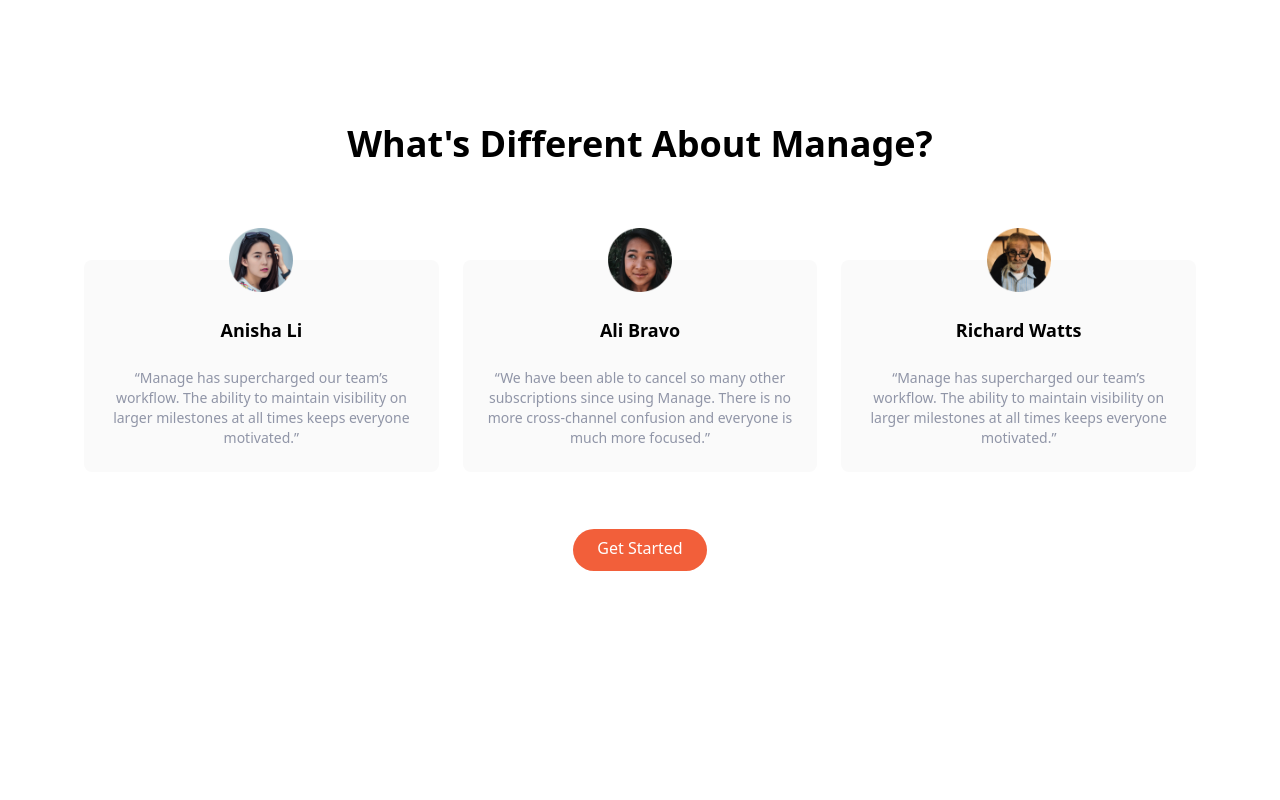
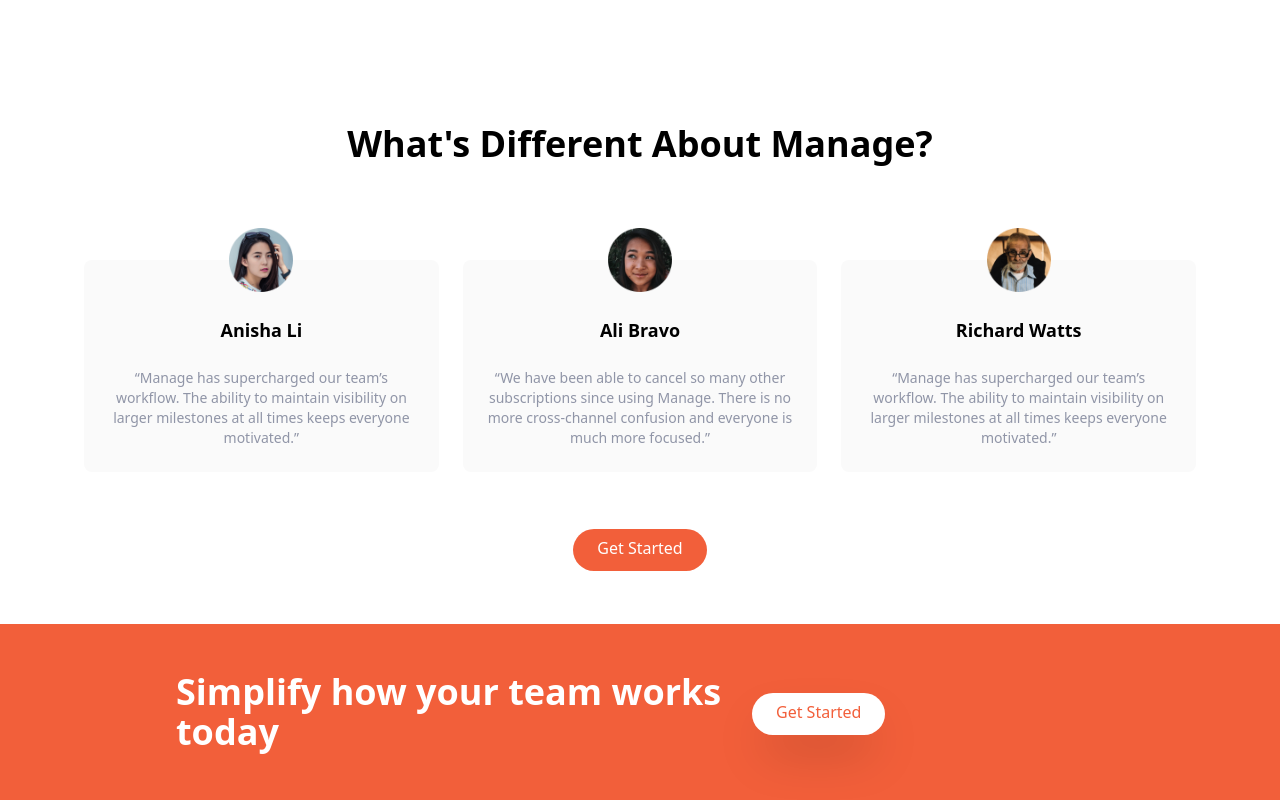
Before and after one commit to disotocastro/manage-tailwind, a website: page index.html in a window 1280 px wide. Shown: the part 1012-1812 px from the top of the page. Before the commit the page ends 1636 px from the top, so only its background shows below. Drawn offline with Linux system fonts and the light colour scheme.

Commit message:
ADD -> CTA Section

```diff
--- a/index.html
+++ b/index.html
@@ -214,6 +214,20 @@
     </div>
   </section>
 
+  <section id="cta" class="bg-brightRed">
+    <div
+      class="container flex flex-col items-center justify-beteween px-6 py-24 mx-auto space-y-12 md:py-12 md:flex-row md:space-y-0">
+      <h2 class="text-5xl font-bold text-center text-white md:text-4xl md:max-w-xl md:text-left">
+        Simplify how your team works today
+      </h2>
+
+      <div>
+        <a href="#" class="p-3 px-6 pt-2 text-brightRed bg-white rounded-full baseline hover:bg-gray-900 shadow-2xl">
+          Get Started
+        </a>
+      </div>
+    </div>
+  </section>
 
 
 
```
Also changed, not shown: css/main.css.
